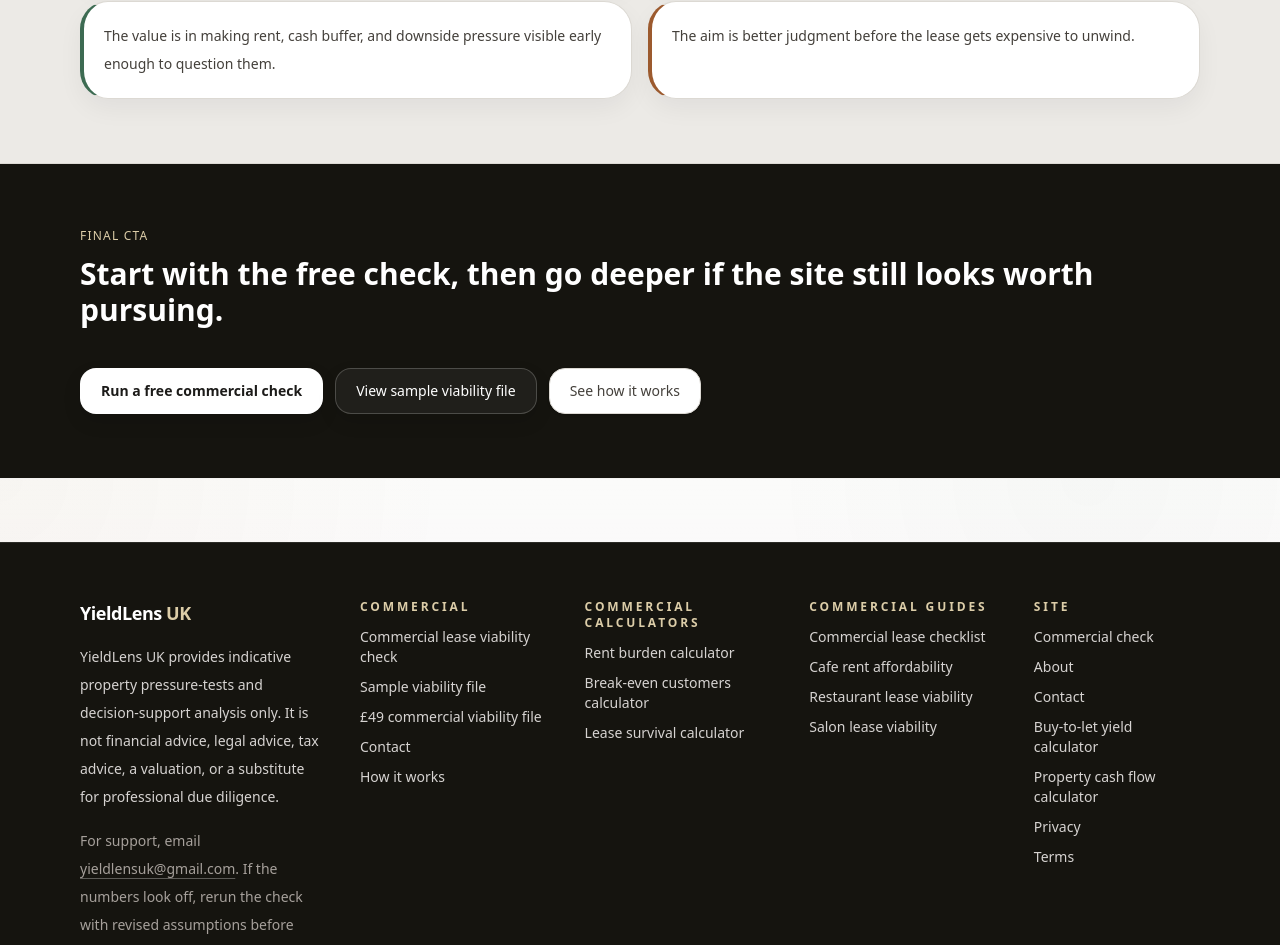
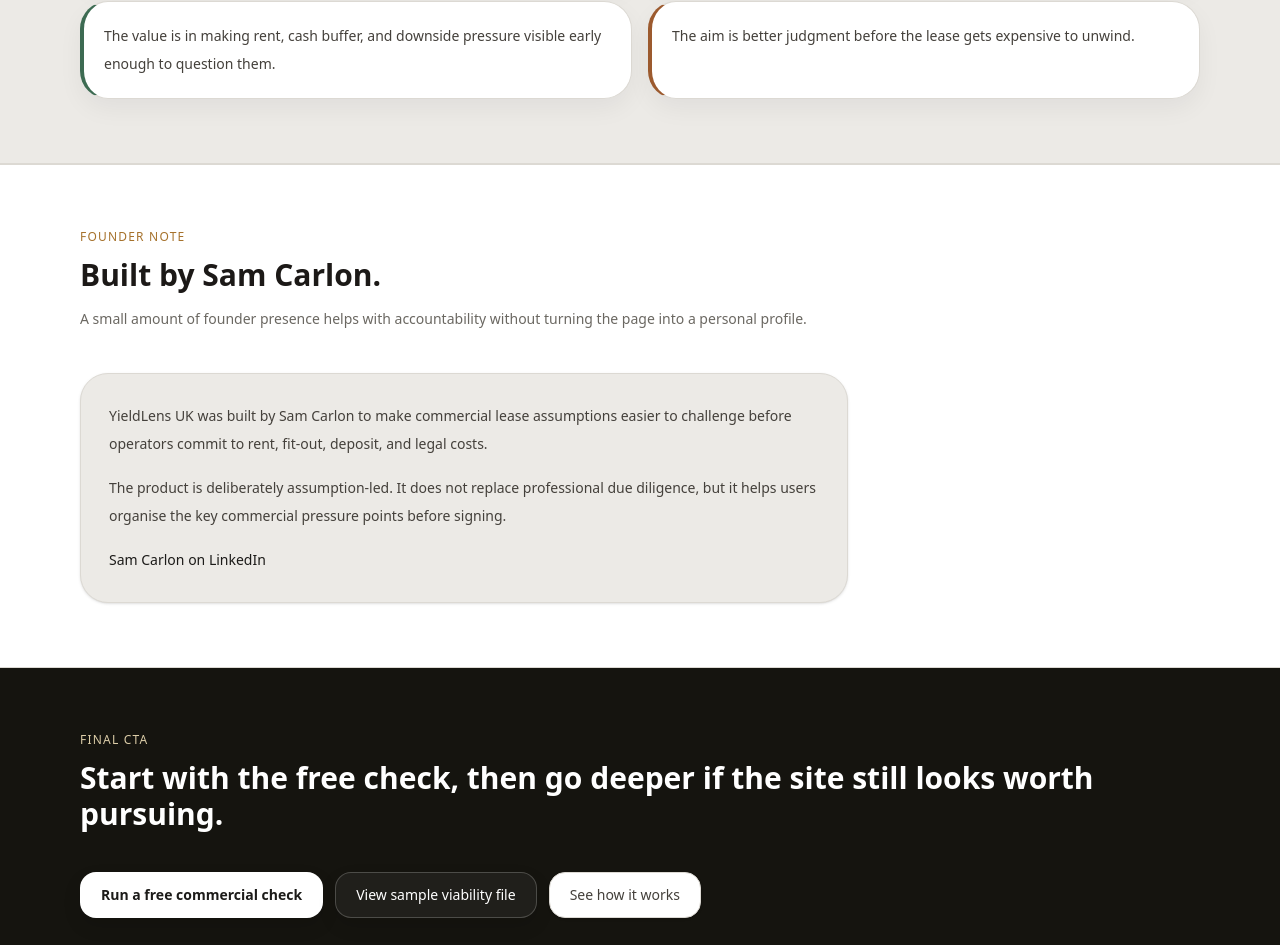
Before and after one commit to samueljcarlon/yieldlens-uk, a Next.js app: page /about in a window 1280 px wide. Shown: the part 3521-4466 px from the top of the page. Built offline with nearby package versions, Linux system fonts and the light colour scheme; no server answers.

Commit message:
Add founder note to about page

```diff
--- a/app/about/page.tsx
+++ b/app/about/page.tsx
@@ -109,6 +109,11 @@
   'The output is only as strong as the numbers entered.',
   'The value is in making rent, cash buffer, and downside pressure visible early enough to question them.',
   'The aim is better judgment before the lease gets expensive to unwind.',
+];
+
+const founderNote = [
+  'YieldLens UK was built by Sam Carlon to make commercial lease assumptions easier to challenge before operators commit to rent, fit-out, deposit, and legal costs.',
+  'The product is deliberately assumption-led. It does not replace professional due diligence, but it helps users organise the key commercial pressure points before signing.',
 ];
 
 function SectionTitle({
@@ -363,6 +368,33 @@
         </div>
       </section>
 
+      <section className="bg-white border-y border-[var(--yieldlens-border)]">
+        <div className="max-w-6xl mx-auto px-4 py-16">
+          <SectionTitle
+            eyebrow="Founder note"
+            title="Built by Sam Carlon."
+            description="A small amount of founder presence helps with accountability without turning the page into a personal profile."
+          />
+          <div className={`${surfaceCardSoftClass} p-6 sm:p-7 max-w-3xl`}>
+            <div className="space-y-4 text-sm leading-7 text-stone-700">
+              {founderNote.map((paragraph) => (
+                <p key={paragraph}>{paragraph}</p>
+              ))}
+              <p>
+                <a
+                  href="https://www.linkedin.com/in/sam-carlon-81729b222/"
+                  target="_blank"
+                  rel="noopener noreferrer"
+                  className="font-medium text-[var(--yieldlens-primary)] hover:underline"
+                >
+                  Sam Carlon on LinkedIn
+                </a>
+              </p>
+            </div>
+          </div>
+        </div>
+      </section>
+
       <section className="bg-[var(--yieldlens-hero)] text-white">
         <div className="max-w-6xl mx-auto px-4 py-16">
           <SectionTitle
```
